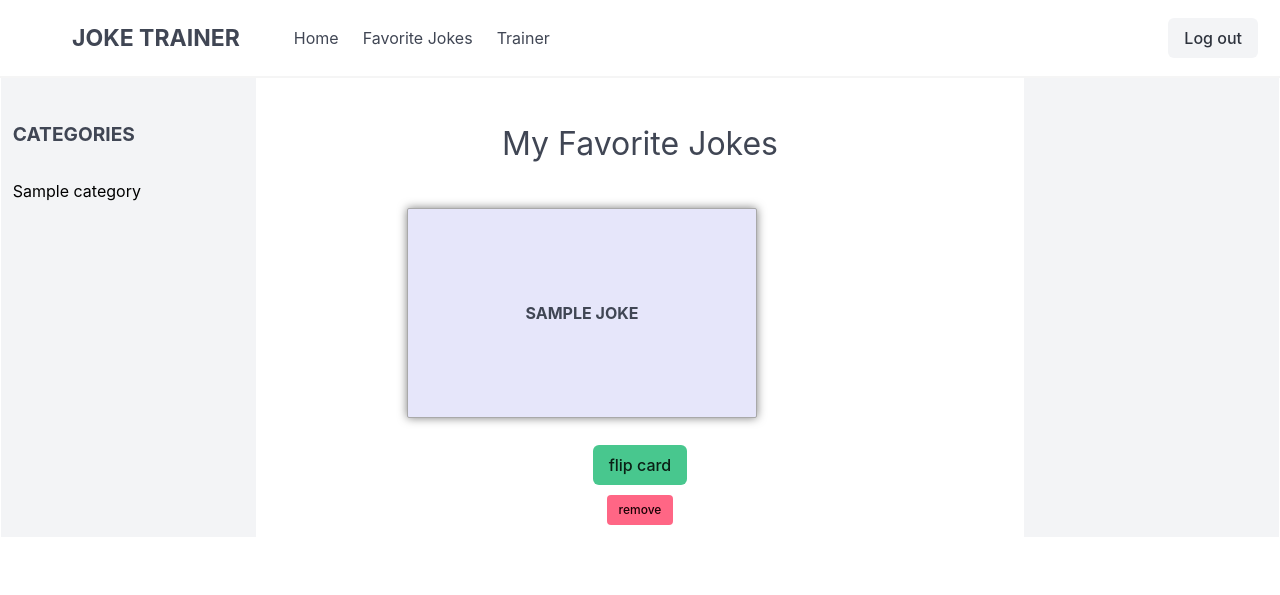
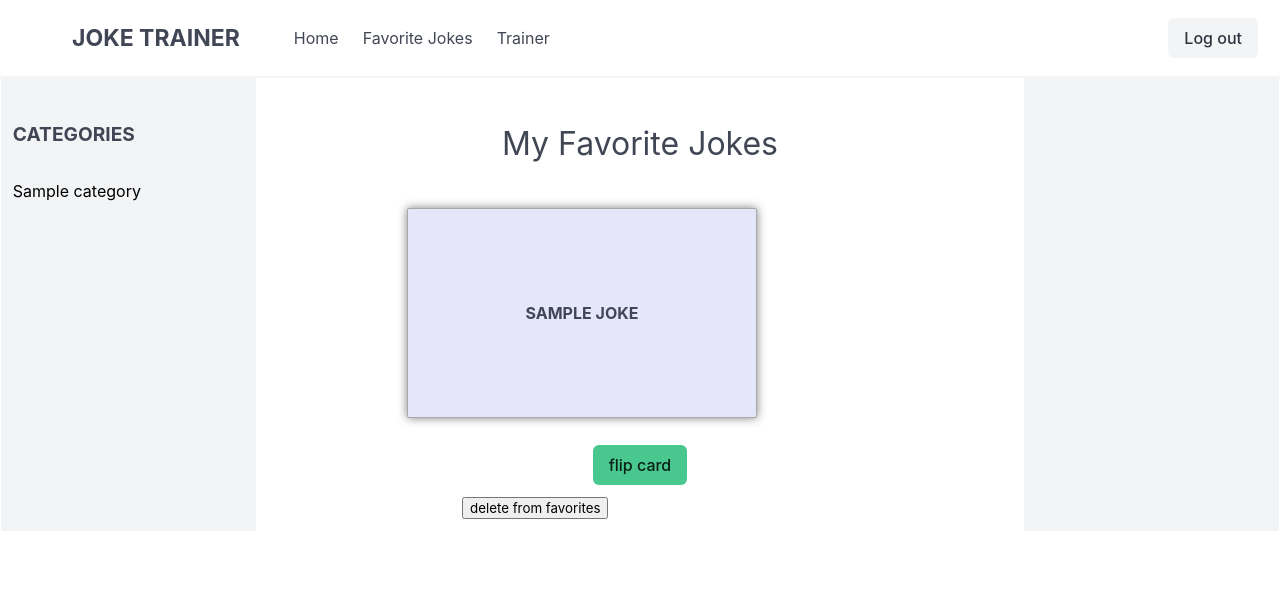
Before and after one commit to robbyhecht/joke-trainer, a Django app: page /favorites in a window 1280 px wide. Shown: the top 595 px of the page. Run offline with Django 3.2, Linux system fonts and the light colour scheme; a user stored in the database is signed in; tables that the repository leaves empty hold one stand-in row (values such as "Sample post"); some libraries are stand-ins or nearby versions.

Commit message:
fixed issue with delete from favorites button by adding a filter by user before the get

```diff
--- a/jt/models.py
+++ b/jt/models.py
@@ -12,12 +12,12 @@ class Joke(models.Model):
   user = models.ManyToManyField(User, blank=True, through='UserJoke')
 
   # @property
-  def is_favorite(self):
-    favorite_jokes = UserJoke.objects.filter(joke = self.id)
-    is_favorite_joke = False
-    if favorite_jokes:
-      is_favorite_joke = True
-    return is_favorite_joke
+  # def is_favorite(self):
+  #   favorite_jokes = UserJoke.objects.filter(joke = self.id)
+  #   is_favorite_joke = False
+  #   if favorite_jokes:
+  #     is_favorite_joke = True
+  #   return is_favorite_joke
 
 
 
--- a/jt/templates/favorite_jokes.html
+++ b/jt/templates/favorite_jokes.html
@@ -22,10 +22,27 @@
         <div class="flip-button-container">
           <a class="button is-success" onclick="flipTheCard('cardtarget-{{joke.id}}')">flip card</a>
         </div>
-        <div class="removeButton">
-          <a class="button is-danger is-small">remove</a>
-        </div>
+        <form action="{% url 'jt:delete_from_favorites' joke.id %}" method="DELETE">
+          {% csrf_token %}
+          <input type="hidden" name="id" value="{{id}}">
+          <input type="submit" value="delete from favorites">
+        </form>
       </div>
     {% endfor %}
   </div>
 {%endblock%}
+
+
+{% comment %}
+<form action="{% url 'jt:add_to_favorites' %}" method="POST">
+  {% csrf_token %}
+  <input type="hidden" name="joke_id" value="{{joke.id}}">
+  <input type="submit" value="add to favorites">
+</form>
+{% endcomment %}
+
+{% comment %}
+<div class="removeButton">
+    <a class="button is-danger is-small">remove</a>
+  </div>
+{% endcomment %}
--- a/jt/templates/index.html
+++ b/jt/templates/index.html
@@ -1,5 +1,7 @@
 {% extends 'base.html' %}
 {% load static %}
+
+<!-- make 'random joke' button on homepage instead of trying to randomize the visible joke? -->
 
 <div class="col-1-div">
   {% block left %}
--- a/jt/urls.py
+++ b/jt/urls.py
@@ -5,7 +5,7 @@ from jt import views
 
 app_name = "jt"
 urlpatterns = [
-  # path('', views.random_joke, name = 'random_joke'),
+  path('', views.index, name='index'),
   path('', views.list_categories, name='list_categories'),
   path('login', views.login_user, name='login'),
   path('logout', views.user_logout, name='logout'),
@@ -15,4 +15,5 @@ urlpatterns = [
   path('favorites/trainer', views.favorites_train, name='favorites_trainer'),
   path('category/add', views.add_to_favorites, name='add_to_favorites'),
   path('favorites/delete/<int:id>', views.delete_from_favorites, name ='delete_from_favorites'),
+  path('random', views.random_joke, name = 'random_joke'),
 ]
--- a/jt/views/favorite_views.py
+++ b/jt/views/favorite_views.py
@@ -46,7 +46,7 @@ def add_to_favorites(request):
 def delete_from_favorites(request, id):
   '''Handles deletion of a joke from the UserJoke table (a.k.a. favorites)'''
   joke = Joke.objects.get(pk = id)
-  UserJoke.objects.get(joke = joke).delete()
+  UserJoke.objects.filter(user = request.user).get(joke = joke).delete()
   # print('JOKE TO DELETE' joke_to_delete)
   return HttpResponseRedirect(reverse("jt:favorites"))
   # return(request, 'favorite_jokes.html', context)
--- a/jt/views/joke_views.py
+++ b/jt/views/joke_views.py
@@ -56,7 +56,7 @@ def random_joke(request):
   '''Handles displaying question and answer on flip card'''
   joke_at_random = Joke.objects.order_by("?").first()
   context = { 'joke_at_random' : joke_at_random }
-  print('RANDOMJOKE', joke_at_random)
+  print('RANDOMJOKE', context)
   # return HttpResponseRedirect(reverse("jt:random_joke"))
   return render (request, 'index.html', context)
 
```
